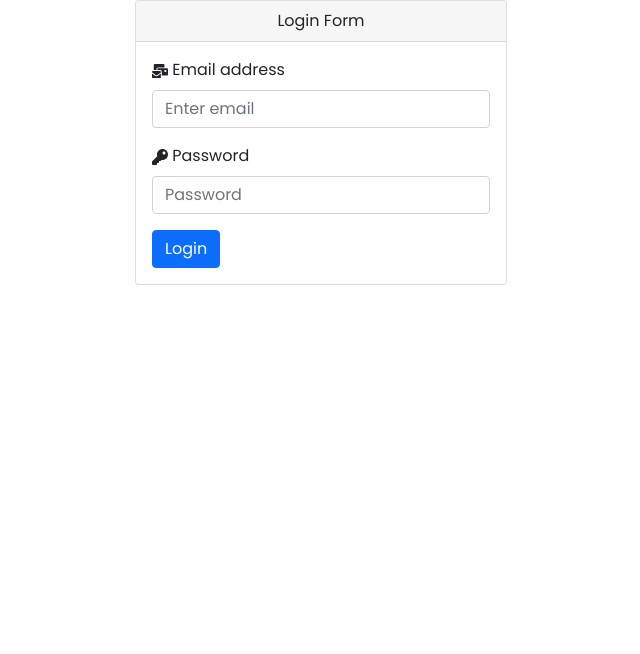
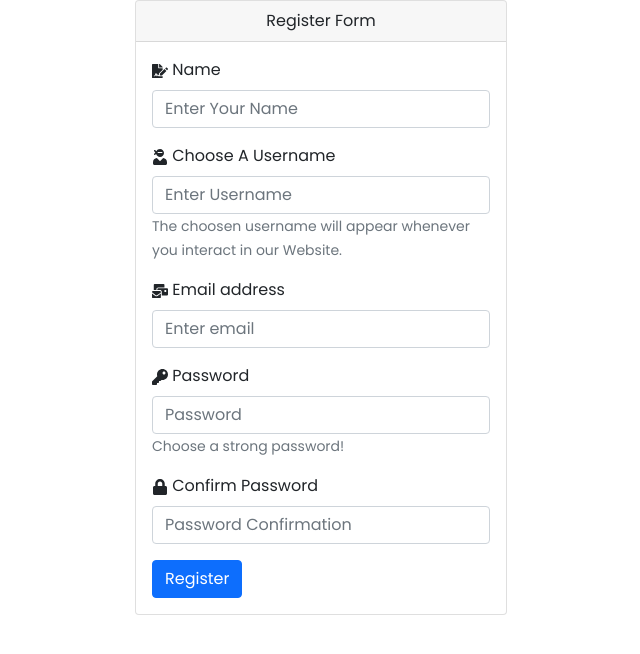
Before and after one commit to baltonCome/kurama-it-frontend, a React (Create React App) app: page / in a window 1280 px wide. Shown: the top 654 px of the page, without its empty margins (319-959 px from the left). Built offline with nearby package versions, Linux system fonts and the light colour scheme; no server answers.

Commit message:
Register logic

```diff
--- a/src/App.jsx
+++ b/src/App.jsx
@@ -49,7 +49,7 @@ const App = () => {
             //     <Register />
             // </>
             <>
-                <Login />
+                <Register />
             </>
 
             /* <>
--- a/src/components/auth/Login.jsx
+++ b/src/components/auth/Login.jsx
@@ -1,14 +1,13 @@
-import React from 'react';
 import Container from 'react-bootstrap/Container';
 import Card from 'react-bootstrap/Card';
 import Form from 'react-bootstrap/Form';
 import Button from 'react-bootstrap/Button';
-import { FaMailBulk, FaKey} from 'react-icons/fa';
+import { FaMailBulk, FaKey } from 'react-icons/fa';
 
 const Login = () => {
 
   return (
-    <Container className='d-flex justify-content-center align-items-center row-cols-1 row-cols-md-2 row-cols-lg-2 row-cols-xl-3'>
+    <Container className='d-flex justify-content-center row-cols-1 row-cols-md-2 row-cols-lg-2 row-cols-xl-3'>
       <Card>
         <Card.Header className='text-center' >Login Form</Card.Header>
         <Card.Body>
--- a/src/components/auth/Register.jsx
+++ b/src/components/auth/Register.jsx
@@ -1,44 +1,212 @@
-import React from 'react';
+import { useState, useEffect } from 'react';
 import Container from 'react-bootstrap/Container';
 import Card from 'react-bootstrap/Card';
 import Form from 'react-bootstrap/Form';
 import Button from 'react-bootstrap/Button';
-import { FaFileSignature } from 'react-icons/fa'
-import { FaUserNinja, FaMailBulk, FaKey, FaLock } from 'react-icons/fa'
+import { FaFileSignature } from 'react-icons/fa';
+import { FaUserNinja, FaMailBulk, FaKey, FaLock } from 'react-icons/fa';
+import { ToastContainer, toast } from 'react-toastify';
+import 'react-toastify/dist/ReactToastify.css';
+import api from '../../services/Api';
+
+const NAME_REGEX = /^[a-zA-Z][a-zA-Z ]{1,50}$/;
+const USER_REGEX = /^[a-zA-Z][a-zA-Z0-9-_]{3,23}$/;
+const PWD_REGEX = /^(?=.*[a-z])(?=.*[A-Z])(?=.*[0-9]).{8,24}$/;
+const REGISTER_URL = '/register';
 
 const Register = () => {
 
+  const[name, setName] = useState('');
+  const[validName, setValidName] = useState(false);
+
+  const[user, setUser] = useState('');
+  const[validUser, setValidUser] = useState(false);
+
+  const[email, setEmail] = useState('');
+
+  const[password, setPassword] = useState('');
+  const[validPassword, setValidPassword] = useState(false);
+
+  const[match, setMatch] = useState('');
+  const[validMatch, setValidMatch] = useState(false);
+
+  const[success, setSuccess] = useState(false);
+  const[errorMsg, setErrorMsg] = useState('');
+
+  const error = () =>
+    toast.error(errorMsg, {
+      position: "top-center"
+    });
+
+  const dataSubmited = () =>
+    toast.warn("User Registed!", {
+        position: "top-center"
+    });
+
+  const validNameField = () =>
+    toast.warn("Only Letters allowed for name. [2-50] characters", {
+        position: "top-center"
+    });
+
+  const validUserField = () =>
+    toast.warn("Only letters, Numbers, underscores and ifens allowed for Username. [4-24] characters", {
+        position: "top-center"
+    });
+
+  const validPasswordField = () =>
+    toast.warn("Password must have a lowercase, a uppercase and a number. [8-24] characters!", {
+        position: "top-center"
+    });
+
+  const validMatchField = () =>
+    toast.warn("Password confirmation must match the password!", {
+        position: "top-center"
+    });
+
+  useEffect(() => {
+
+    setValidName(NAME_REGEX.test(name));
+  },[name])
+
+  useEffect(() => {
+
+    setValidUser(USER_REGEX.test(user));
+  },[user])
+
+  useEffect(() => {
+
+    setValidPassword(PWD_REGEX.test(password));
+    setValidMatch(password === match);
+  },[password, match])
+
+  const handleSubmit = async (e) =>{
+
+    e.preventDefault();
+
+    if (!validName){
+      validNameField();
+      return
+    }else if (!validUser){
+      validUserField();
+      return
+    }else if (!validPassword){
+      validPasswordField();
+      return
+    }else if (!validMatch){
+      validMatchField();
+      return
+    }
+
+    if(!NAME_REGEX.test(name) || !USER_REGEX.test(user) || !PWD_REGEX.test(password)){
+      error();
+      return
+    }
+
+    try{
+      const response = await api.post(REGISTER_URL,
+      JSON.stringify({ name, email, password, password_confirmation: match , username: user }),
+      {
+        headers: {'Content-Type' : 'application/json' },
+        withCredentials:true
+      })
+      console.log(response.data);
+      console.log(response.accessToken);
+      console.log(JSON.stringify(response))
+      setSuccess(true);
+    }catch(error){
+      setSuccess(false)
+      if(error.response){
+        if(error.response.status === 422){
+          setErrorMsg("Email or Username already taken, try to change and try again!");
+        }else{
+          setErrorMsg("Error on server, try again later")
+        }
+      }else if(error.request){
+        setErrorMsg("No Response from server, try again later")
+      }else if(error.response.status === 422){
+        setErrorMsg("Email or Username already taken, try to change and try again!");
+      }else{
+        setErrorMsg("Unknown error!")
+      }
+    }
+    success ? dataSubmited() : error();
+  }
+
   return (
+    <>
+    <ToastContainer />
     <Container className='d-flex justify-content-center align-items-center row-cols-1 row-cols-md-2 row-cols-lg-2 row-cols-xl-3'>
       <Card>
         <Card.Header className='text-center' >Register Form</Card.Header>
         <Card.Body>
-          <Form>
+          <Form onSubmit={handleSubmit}>
             <Form.Group className="mb-3">
-              <Form.Label> <FaFileSignature/> Name</Form.Label>
-              <Form.Control type="text" placeholder="Enter Your Name" />
+              <Form.Label htmlFor='name'>
+                <FaFileSignature/> Name
+              </Form.Label>
+              <Form.Control
+                id="name"
+                autoComplete='off'
+                type="text"
+                placeholder="Enter Your Name"
+                required
+                aria-invalid={validName ? "false" : "true"}
+                onChange={(e) => setName(e.target.value)}
+              />
             </Form.Group>
             <Form.Group className="mb-3">
-              <Form.Label> <FaUserNinja/> Choose A Username</Form.Label>
-              <Form.Control type="text" placeholder="Enter Username" />
+              <Form.Label htmlFor="username">
+                <FaUserNinja/> Choose A Username
+              </Form.Label>
+              <Form.Control
+                id='username'
+                type="text"
+                placeholder="Enter Username"
+                autoComplete='off'
+                required
+                onChange={(e) => setUser(e.target.value)}
+                aria-describedby="nidnote"
+              />
               <Form.Text className="text-muted">
                 The choosen username will appear whenever you interact in our Website.
               </Form.Text>
             </Form.Group>
             <Form.Group className="mb-3">
-              <Form.Label> <FaMailBulk/> Email address</Form.Label>
-              <Form.Control type="email" placeholder="Enter email" />
+              <Form.Label htmlFor="email">
+                <FaMailBulk/> Email address
+              </Form.Label>
+              <Form.Control
+                id="email"
+                type="email"
+                placeholder="Enter email"
+                required
+                onChange={(e) => setEmail(e.target.value)}
+              />
             </Form.Group>
             <Form.Group className="mb-3">
-              <Form.Label> <FaKey/> Password</Form.Label>
-              <Form.Control type="password" placeholder="Password" />
+              <Form.Label htmlFor="password"> <FaKey/> Password</Form.Label>
+              <Form.Control
+                type="password"
+                placeholder="Password"
+                id="password"
+                onChange={(e) => setPassword(e.target.value)}
+                required
+                aria-describedby="pwdnote"
+              />
               <Form.Text className="text-muted">
                 Choose a strong password!
               </Form.Text>
             </Form.Group>
             <Form.Group className="mb-3">
-              <Form.Label> <FaLock/> Confirm Password</Form.Label>
-              <Form.Control type="password" placeholder="Password Confirmation" />
+              <Form.Label htmlFor="confirm_pwd"> <FaLock/> Confirm Password</Form.Label>
+              <Form.Control
+                type="password"
+                placeholder="Password Confirmation"
+                id="confirm_pwd"
+                onChange={(e) => setMatch(e.target.value)}
+                required
+                aria-describedby="confirmnote"
+              />
             </Form.Group>
             <Button variant="primary" type="submit">
               Register
@@ -47,6 +215,7 @@ const Register = () => {
         </Card.Body>
       </Card>
     </Container>
+    </>
   )
 }
 
```
